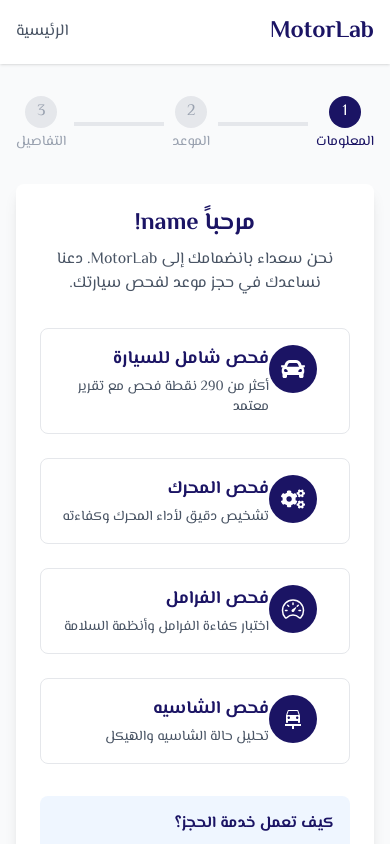
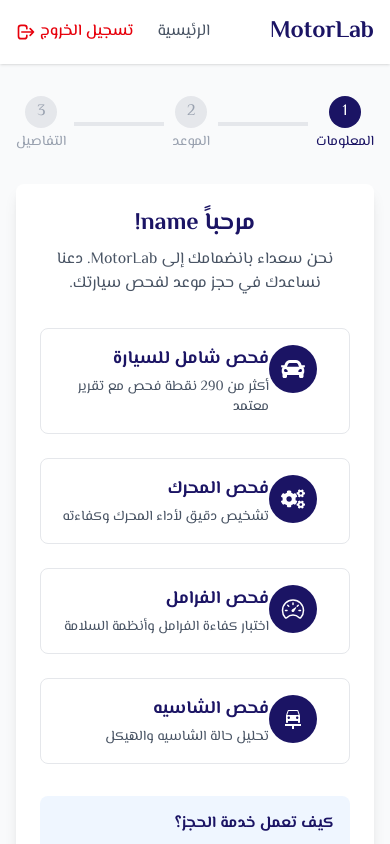
Before and after one commit to SkylineInnovation/v1-motorlab, a Next.js app: page /booking in a window 390 px wide. Both pictures are taken after typing "name@example.com", "Sample123" into the empty fields and a click on the button "تسجيل الدخول". Shown: the top 844 px of the page. Built offline with nearby package versions, Linux system fonts and the light colour scheme.

Commit message:
Add logout button and user greeting to booking page header

```diff
--- a/src/app/booking/page.tsx
+++ b/src/app/booking/page.tsx
@@ -1,13 +1,18 @@
 "use client";
 
-import { useEffect } from 'react';
+import { useEffect, useState } from 'react';
 import BookingContainer from '@/components/booking/BookingContainer';
 import Link from 'next/link';
+import { useAuth } from '@/context/AuthContext';
 
 export default function BookingPage() {
-  // Set page title
+  const [mounted, setMounted] = useState(false);
+  const { user, logout, isAuthenticated } = useAuth();
+
+  // Set page title and handle mounting
   useEffect(() => {
     document.title = 'حجز موعد فحص - MotorLab';
+    setMounted(true);
   }, []);
 
   return (
@@ -16,13 +21,34 @@ export default function BookingPage() {
       <header className="bg-white shadow-sm py-4">
         <div className="container mx-auto px-4">
           <div className="flex justify-between items-center">
-            <Link href="/" className="text-2xl font-bold text-primary">
-              MotorLab
-            </Link>
-            <nav>
-              <Link href="/" className="text-gray-600 hover:text-primary transition-colors">
+            <div className="flex items-center">
+              <Link href="/" className="text-2xl font-bold text-primary">
+                MotorLab
+              </Link>
+              {/* User greeting - Only shown when authenticated */}
+              {mounted && isAuthenticated && (
+                <span className="text-primary font-medium mr-4 hidden sm:inline-block">
+                  مرحباً {user?.name}
+                </span>
+              )}
+            </div>
+            <nav className="flex items-center space-x-6">
+              <Link href="/" className="text-gray-600 hover:text-primary transition-colors ml-6">
                 الرئيسية
               </Link>
+
+              {/* Logout Button - Only shown when authenticated */}
+              {mounted && isAuthenticated && (
+                <button
+                  onClick={logout}
+                  className="text-red-600 hover:text-red-800 font-medium transition-colors flex items-center"
+                >
+                  <span className="ml-1">تسجيل الخروج</span>
+                  <svg xmlns="http://www.w3.org/2000/svg" className="h-5 w-5" fill="none" viewBox="0 0 24 24" stroke="currentColor">
+                    <path strokeLinecap="round" strokeLinejoin="round" strokeWidth={2} d="M17 16l4-4m0 0l-4-4m4 4H7m6 4v1a3 3 0 01-3 3H6a3 3 0 01-3-3V7a3 3 0 013-3h4a3 3 0 013 3v1" />
+                  </svg>
+                </button>
+              )}
             </nav>
           </div>
         </div>
```
